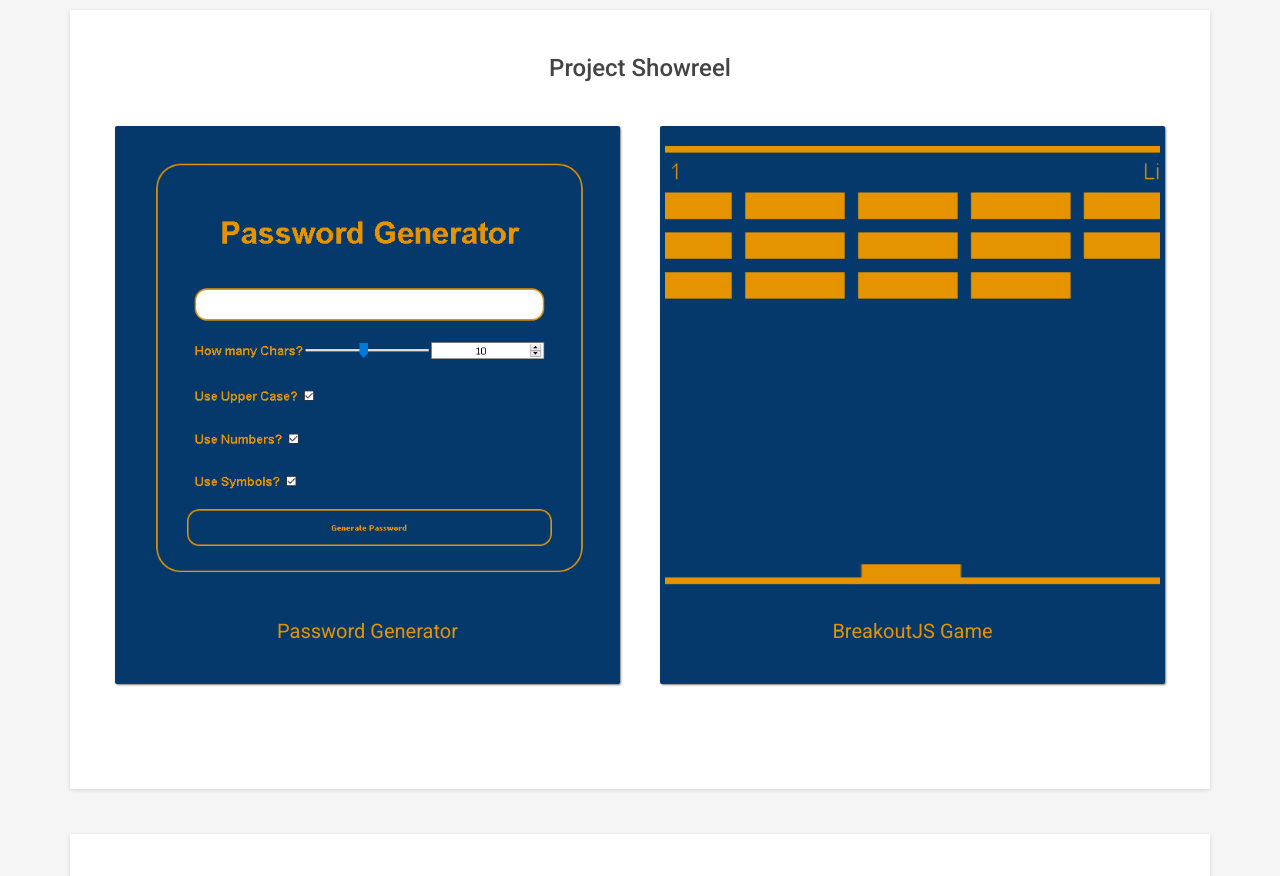
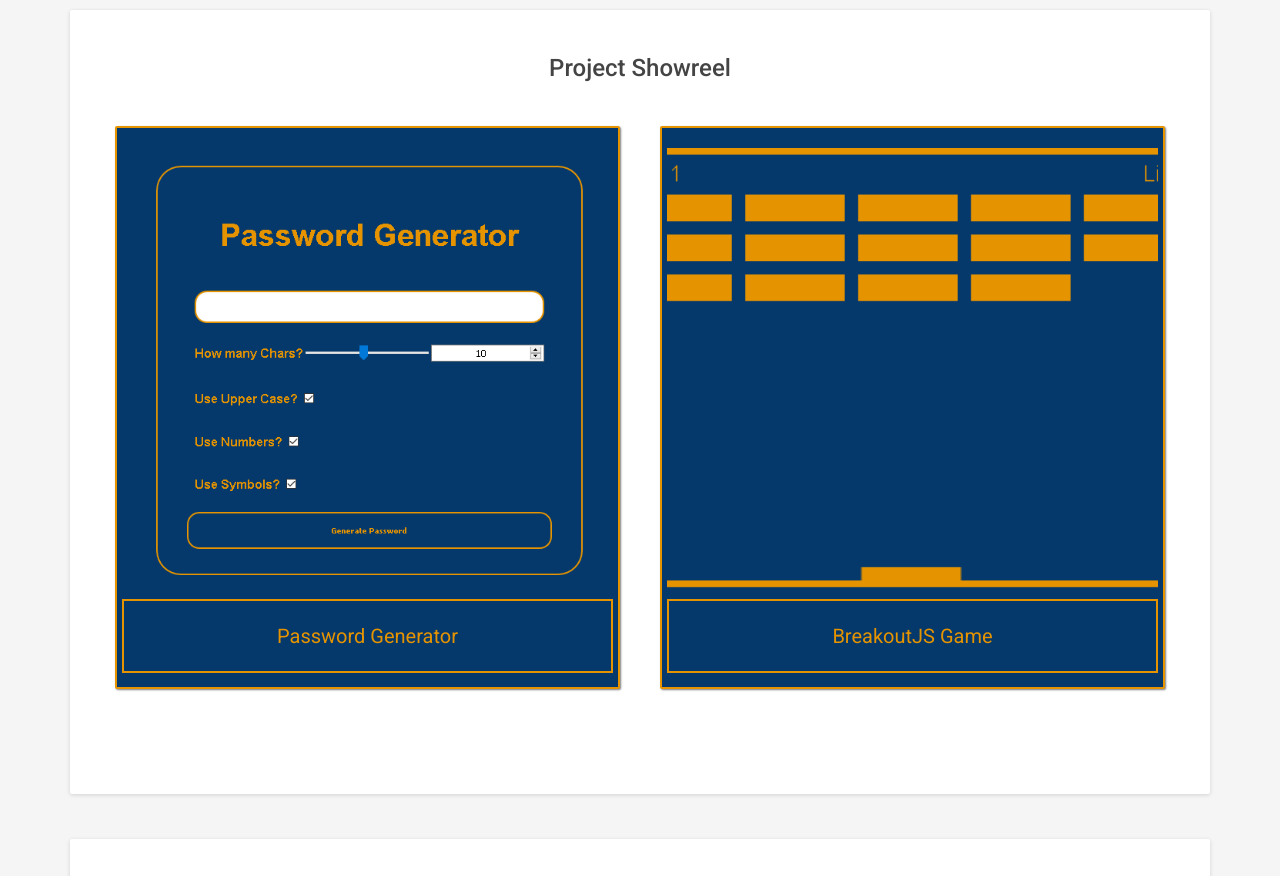
Before and after one commit to therobhe/myHomepage, a plain HTML site: page index.html in a window 1280 px wide. Shown: the part 600-1476 px from the top of the page. Drawn offline with Linux system fonts and the light colour scheme.

Commit message:
Update styles.css

```diff
--- a/css/styles.css
+++ b/css/styles.css
@@ -775,6 +775,7 @@ a.btn:hover {
   justify-content: center;
   text-align: center;
   background-color: #05386B;
+  border: 2px solid #e59400;
 }
 
 a {
```
